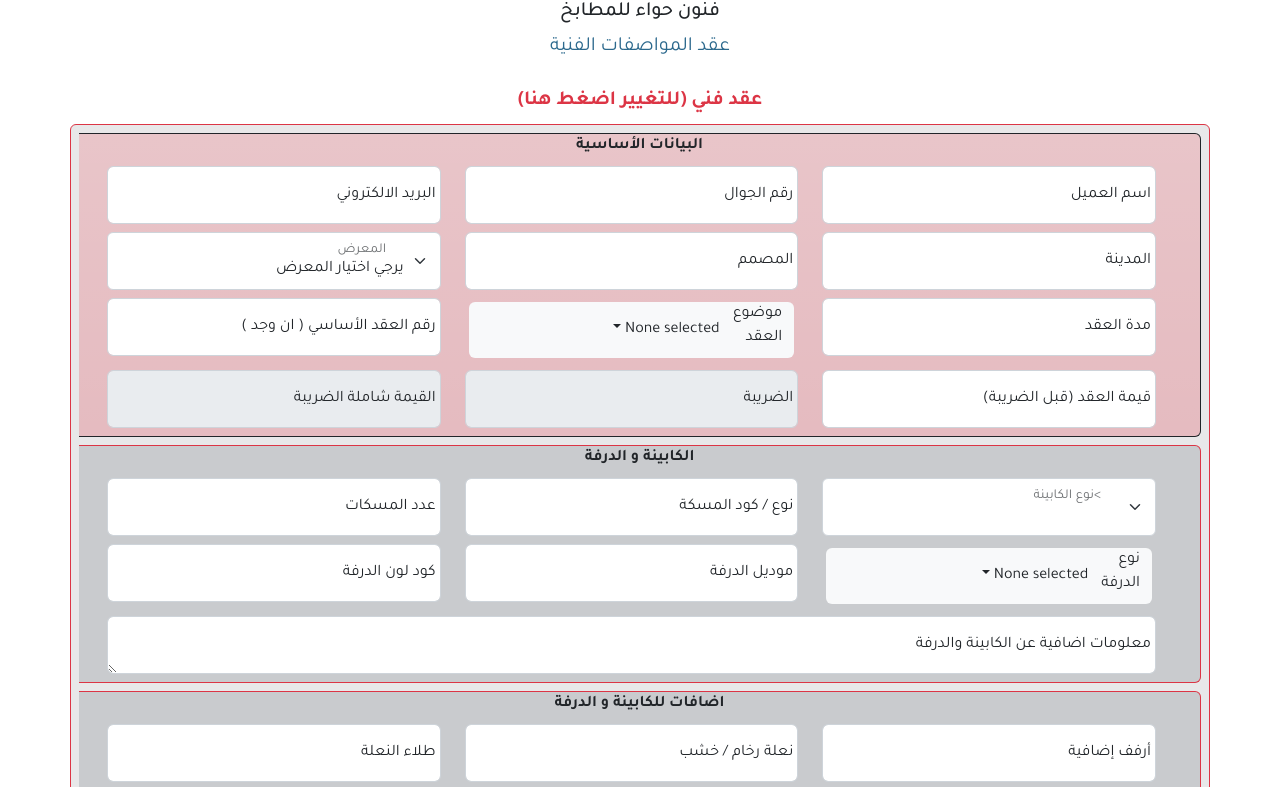
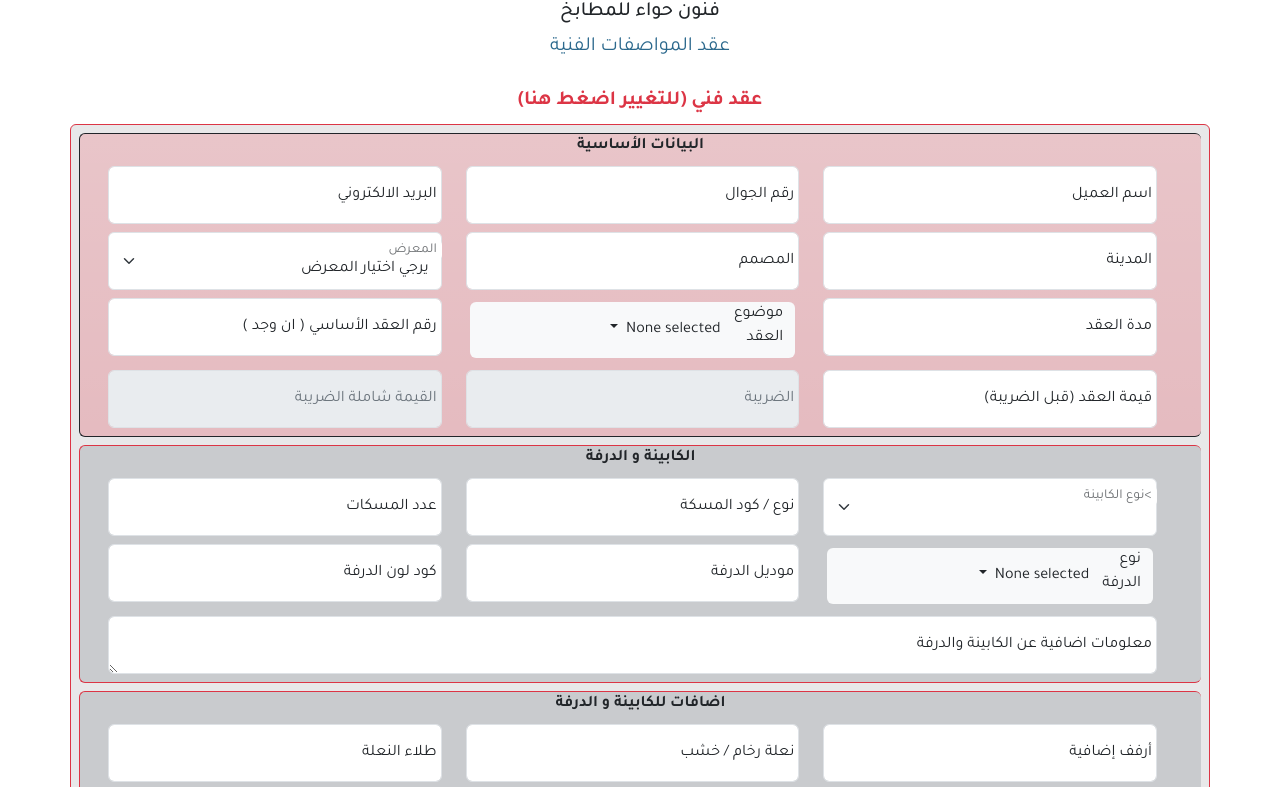
Before and after one commit to ahmedmalsawi/ev-Contract2023, a plain HTML site: page index.html in a window 1280 px wide. Shown: the top 787 px of the page. Drawn offline with nearby package versions, Linux system fonts and the light colour scheme.

Commit message:
Update index.html

```diff
--- a/index.html
+++ b/index.html
@@ -11,8 +11,11 @@
     <link rel="apple-touch-icon" sizes="76x76" href="//fononhawwa.com/wp-content/uploads/2021/10/222222.png">
     <link rel="apple-touch-icon" sizes="152x152" href="//fononhawwa.com/wp-content/uploads/2021/10/222222.png">
     <!-- CSS only -->
-    <link href="https://cdn.jsdelivr.net/npm/bootstrap@5.2.0-beta1/dist/css/bootstrap.min.css" rel="stylesheet" integrity="sha384-0evHe/X+R7YkIZDRvuzKMRqM+OrBnVFBL6DOitfPri4tjfHxaWutUpFmBp4vmVor" crossorigin="anonymous">
-    <link rel="stylesheet" href="https://cdnjs.cloudflare.com/ajax/libs/font-awesome/6.1.1/css/all.min.css" integrity="sha512-KfkfwYDsLkIlwQp6LFnl8zNdLGxu9YAA1QvwINks4PhcElQSvqcyVLLD9aMhXd13uQjoXtEKNosOWaZqXgel0g=="
+    <link rel="stylesheet" href="https://cdnjs.cloudflare.com/ajax/libs/bootstrap/5.3.0/css/bootstrap-grid.min.css" integrity="sha512-EAgFb1TGFSRh1CCsDotrqJMqB2D+FLCOXAJTE16Ajphi73gQmfJS/LNl6AsjDqDht6Ls7Qr1KWsrJxyttEkxIA==" crossorigin="anonymous" referrerpolicy="no-referrer" />
+    <link rel="stylesheet" href="https://cdnjs.cloudflare.com/ajax/libs/bootstrap/5.3.0/css/bootstrap.min.css" integrity="sha512-t4GWSVZO1eC8BM339Xd7Uphw5s17a86tIZIj8qRxhnKub6WoyhnrxeCIMeAqBPgdZGlCcG2PrZjMc+Wr78+5Xg==" crossorigin="anonymous" referrerpolicy="no-referrer" />
+    <link rel="stylesheet" href="https://cdnjs.cloudflare.com/ajax/libs/bootstrap/5.3.0/css/bootstrap.rtl.min.css" integrity="sha512-ltIFivbYEeV9dNzcYLxBKC2hPQ0l9K2/Ws8R5GsMkxANKtMigmsjzTUUej7iH5NwGNnD070lrycDq5OJlDyb1A==" crossorigin="anonymous" referrerpolicy="no-referrer" />
+
+         <link rel="stylesheet" href="https://cdnjs.cloudflare.com/ajax/libs/font-awesome/6.1.1/css/all.min.css" integrity="sha512-KfkfwYDsLkIlwQp6LFnl8zNdLGxu9YAA1QvwINks4PhcElQSvqcyVLLD9aMhXd13uQjoXtEKNosOWaZqXgel0g=="
       crossorigin="anonymous" referrerpolicy="no-referrer" />
     <link rel="preconnect" href="https://fonts.googleapis.com">
     <link rel="preconnect" href="https://fonts.gstatic.com" crossorigin>
@@ -1010,9 +1013,9 @@
     <!-- <script src="https://cdnjs.cloudflare.com/ajax/libs/popper.js/2.9.2/umd/popper.min.js" -->
     <!-- integrity="sha512-2rNj2KJ+D8s1ceNasTIex6z4HWyOnEYLVC3FigGOmyQCZc2eBXKgOxQmo3oKLHyfcj53uz4QMsRCWNbLd32Q1g==" -->
     <!-- crossorigin="anonymous" referrerpolicy="no-referrer"></script> -->
-    <script src="https://cdn.jsdelivr.net/npm/bootstrap@5.3.0-alpha1/dist/js/bootstrap.bundle.min.js"
-      integrity="sha384-w76AqPfDkMBDXo30jS1Sgez6pr3x5MlQ1ZAGC+nuZB+EYdgRZgiwxhTBTkF7CXvN"
-      crossorigin="anonymous"></script>
+    <script src="https://cdn.jsdelivr.net/npm/bootstrap@5.2.3/dist/js/bootstrap.min.js" integrity="sha384-cuYeSxntonz0PPNlHhBs68uyIAVpIIOZZ5JqeqvYYIcEL727kskC66kF92t6Xl2V" crossorigin="anonymous"></script>
+    <script src="https://cdn.jsdelivr.net/npm/bootstrap@5.2.3/dist/js/bootstrap.bundle.min.js" integrity="sha384-kenU1KFdBIe4zVF0s0G1M5b4hcpxyD9F7jL+jjXkk+Q2h455rYXK/7HAuoJl+0I4" crossorigin="anonymous"></script>
+
     <script src="calc/multiselect-01/js/bootstrap-multiselect.js"></script>
 
     <!-- <script src="https://cdnjs.cloudflare.com/ajax/libs/bootstrap-multiselect/1.1.2/js/bootstrap-multiselect.min.js"  integrity="sha512-lxQ4VnKKW7foGFV6L9zlSe+6QppP9B2t+tMMaV4s4iqAv4iHIyXED7O+fke1VeLNaRdoVkVt8Hw/jmZ+XocsXQ==" crossorigin="anonymous" referrerpolicy="no-referrer"></script>  -->
```
